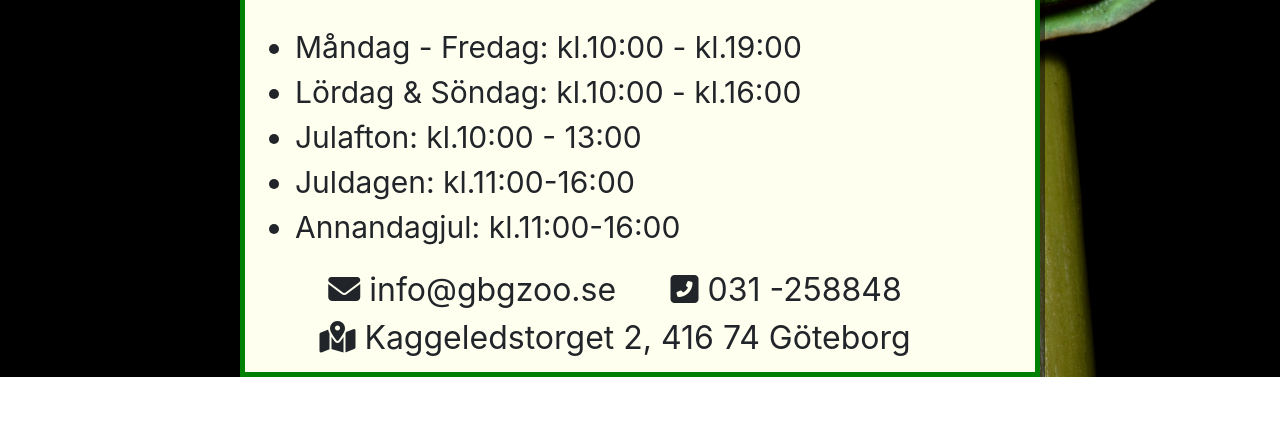
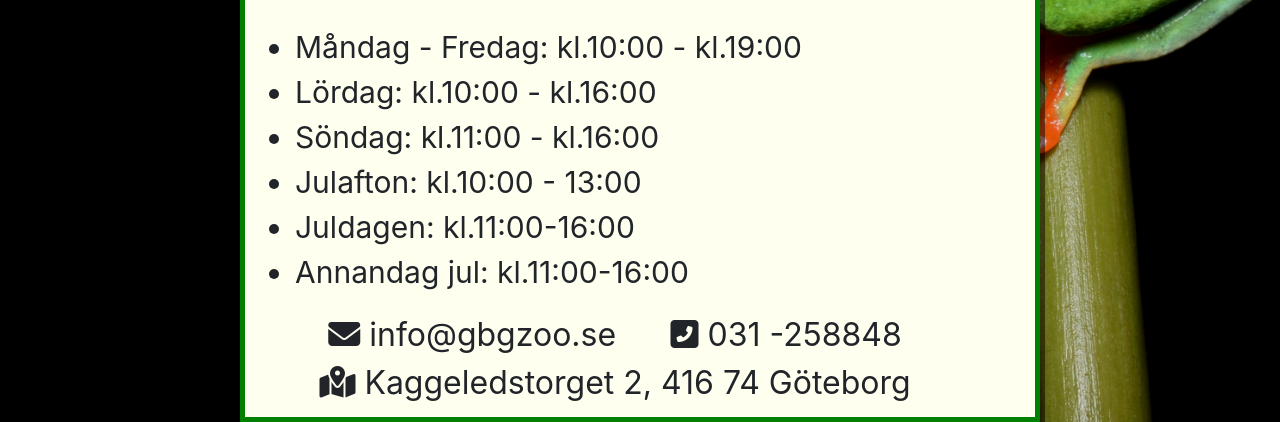
Before and after one commit to Kdoggg666/BGBzoo, a plain HTML site: page index.html in a window 1280 px wide. Shown: the part 508-930 px from the top of the page. Before the commit the page ends 885 px from the top, so only its background shows below. Drawn offline with nearby package versions, Linux system fonts and the light colour scheme.

Commit message:
Edit open times

```diff
--- a/index.html
+++ b/index.html
@@ -48,10 +48,11 @@
                 <br>
                 <ul>
                     <li>Måndag - Fredag: kl.10:00 - kl.19:00</li>
-                    <li>Lördag & Söndag: kl.10:00 - kl.16:00</li>
+                    <li>Lördag: kl.10:00 - kl.16:00</li>
+                    <li>Söndag: kl.11:00 - kl.16:00</li>
                     <li>Julafton: kl.10:00 - 13:00</li>
                     <li>Juldagen: kl.11:00-16:00</li>
-                    <li>Annandagjul: kl.11:00-16:00</li>
+                    <li>Annandag jul: kl.11:00-16:00</li>
 
                     </ul>
                     <span class="contact-info"><i class="fas fa-envelope"></i> info@gbgzoo.se</span>
```
